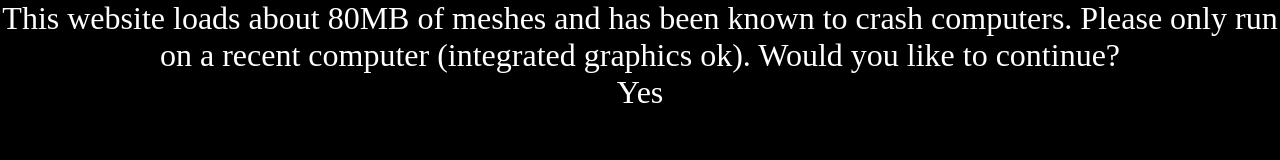
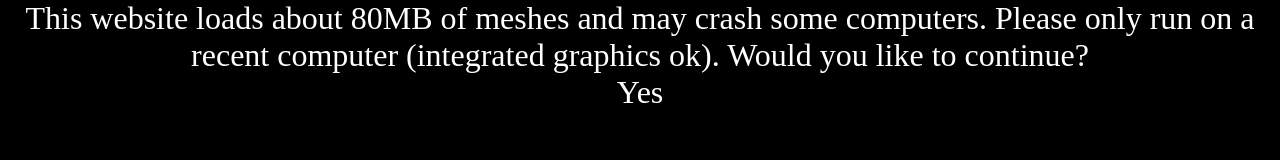
Before and after one commit to widakay/DroneMapRenderer, a plain HTML site: page index.html in a window 1280 px wide. Drawn offline with Linux system fonts and the light colour scheme; a script that the page names is missing.

Commit message:
changed warning page text

```diff
--- a/index.html
+++ b/index.html
@@ -15,7 +15,7 @@
 			</div>
 			<div id="loading">Loading...</div>
 
-			<div id="info">This website loads about 80MB of meshes and has been known to crash computers. Please only run on a recent computer (integrated graphics ok). Would you like to continue?
+			<div id="info">This website loads about 80MB of meshes and may crash some computers. Please only run on a recent computer (integrated graphics ok). Would you like to continue?
 			<div id="ok">Yes</div>
 			</div>
 		</div>
```
